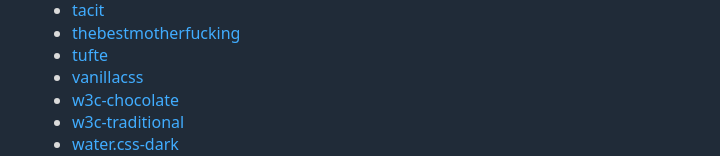
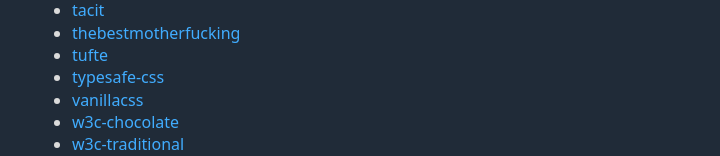
Before and after one commit to ubershmekel/cssbed, a plain HTML site: page index.html in a window 1280 px wide. Shown: the part 634-790 px from the top of the page, without its empty margins (208-928 px from the left). Drawn offline with nearby package versions, Linux system fonts and the light colour scheme.

Commit message:
added typesafe-css

```diff
--- a/index.html
+++ b/index.html
@@ -67,6 +67,7 @@
       <li><a href="/tacit">tacit</a>
       <li><a href="/thebestmotherfucking">thebestmotherfucking</a>
       <li><a href="/tufte">tufte</a>
+      <li><a href="/typesafe-css">typesafe-css</a>
       <li><a href="/vanillacss">vanillacss</a>
       <li><a href="/w3c-chocolate">w3c-chocolate</a>
       <li><a href="/w3c-traditional">w3c-traditional</a>
```
Also changed, not shown: typesafe-css/link.txt (added), typesafe-css/snippet.txt (added).
